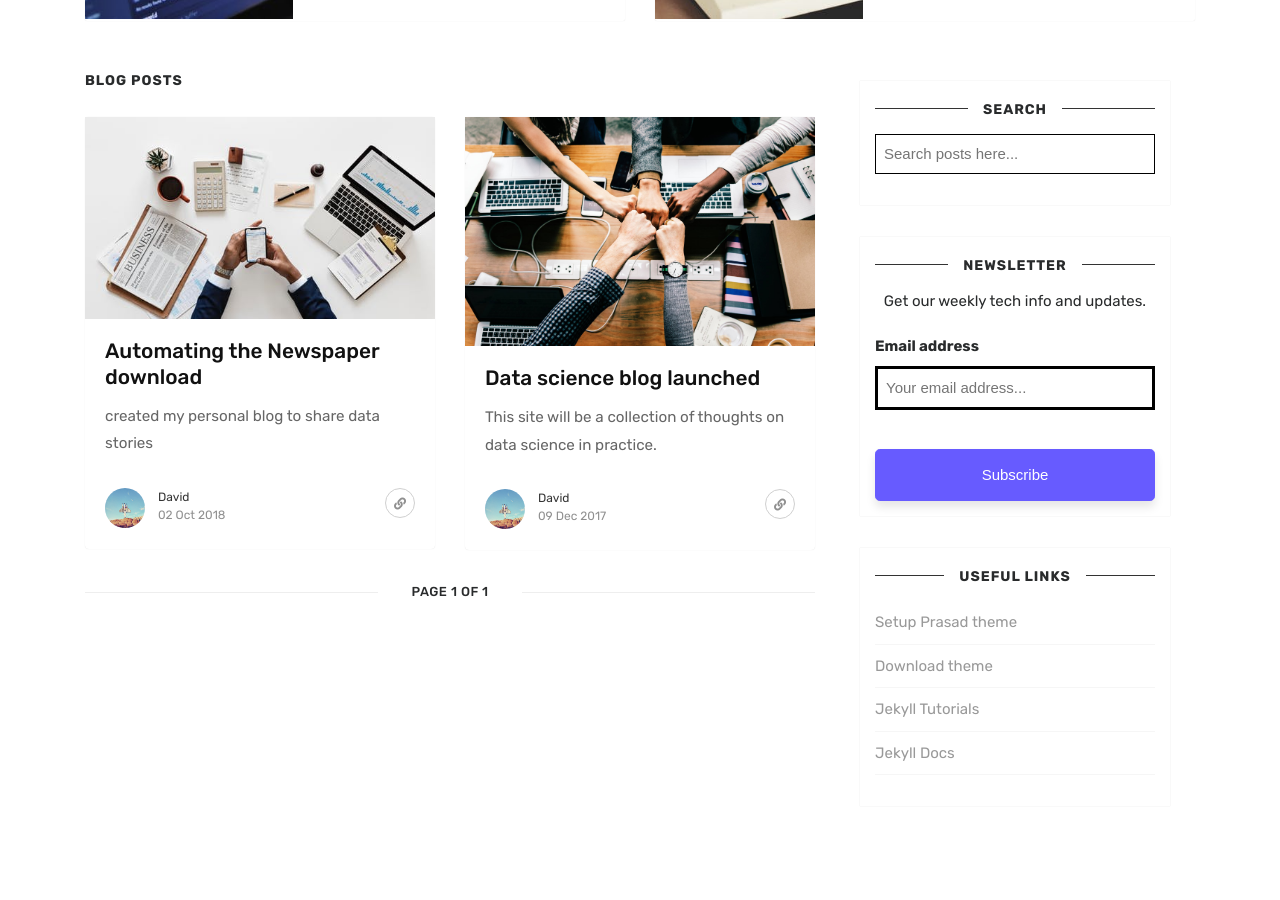
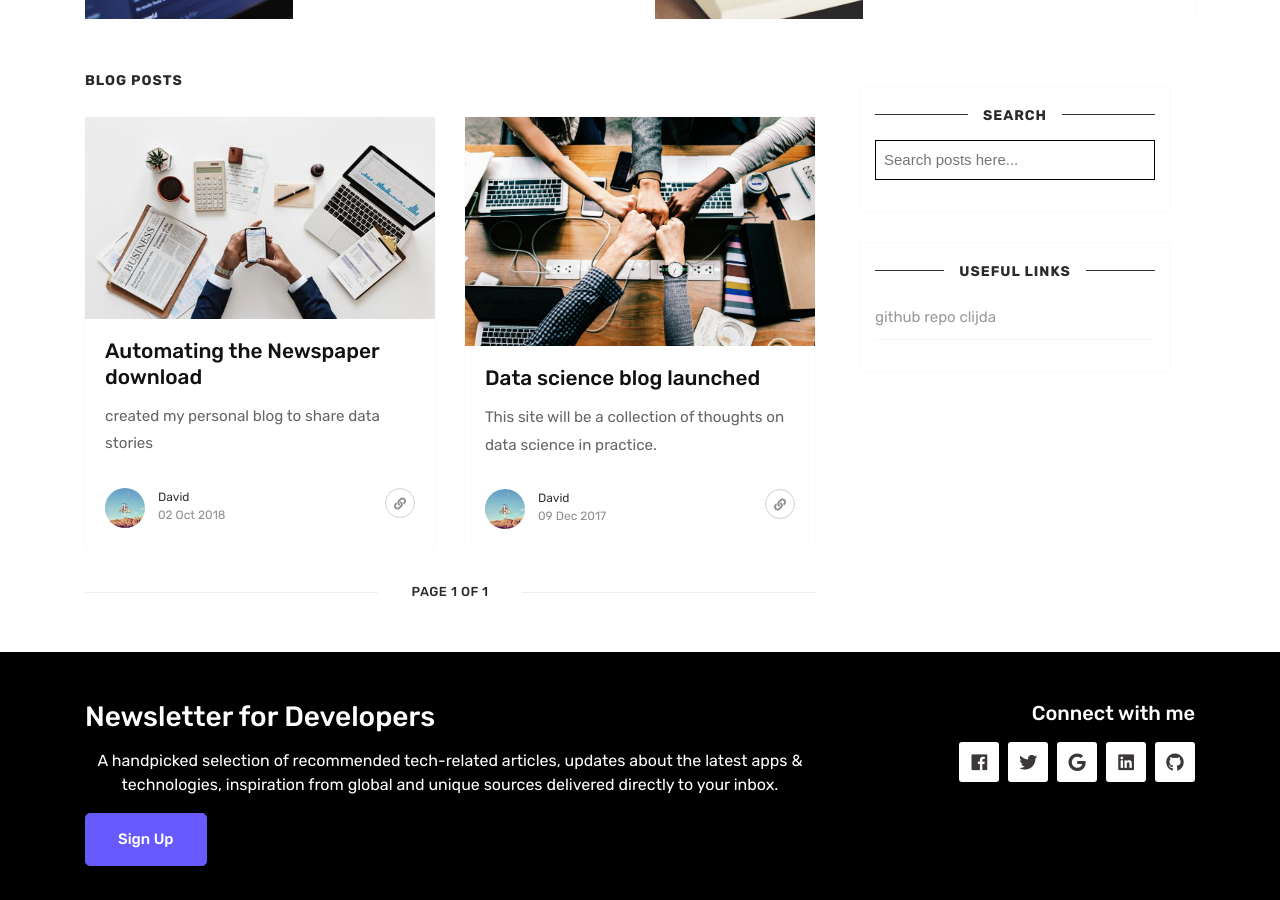
Before and after one commit to clijda/clijda.github.io, a Jekyll site: the page built from index.html, in a window 1280 px wide and 900 px high, scrolled down 1055 px. Built offline with Jekyll 4.4.1, drawn with Linux system fonts in a browser that asks for light colours; nearby versions of some CDN libraries; the list of posts is cut into pages by our own code.

Commit message:
Update sidebar.html

```diff
--- a/_includes/sidebar.html
+++ b/_includes/sidebar.html
@@ -4,18 +4,15 @@
      {% include search.html %}
   </div>
 
-  <div class="sidebar-section">
+  <!-- <div class="sidebar-section">
     <h5><span>Newsletter</span></h5>
     {% include newsletter.html %}
-  </div>
+  </div> -->
 
 <div class="sidebar-section">
     <h5><span>Useful Links</span></h5>
     <ul style="list-none;">
-      <li><a href="/theme-setup/">Setup Prasad theme</a></li>
-      <li><a target="blank" href="https://github.com/cdrrazan/prasad">Download theme</a></li>
-      <li><a target="_blank" href="https://jekyllrb.com/tutorials/home/">Jekyll Tutorials</a></li>
-      <li><a target="blank" href="https://jekyllrb.com/docs/">Jekyll Docs</a></li>
+      <li><a target="blank" href="https://github.com/clijda">github repo clijda</a></li>
     </ul>
   </div>
 </div>
```
